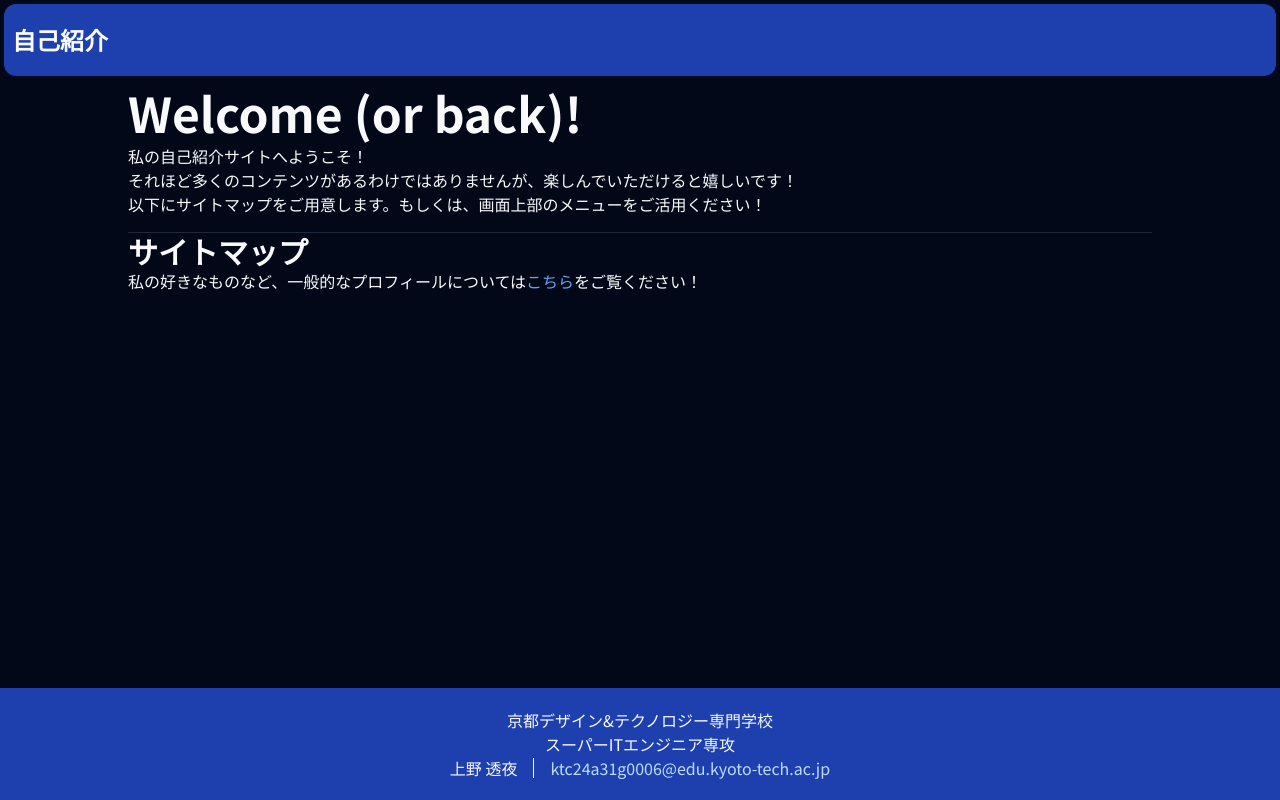
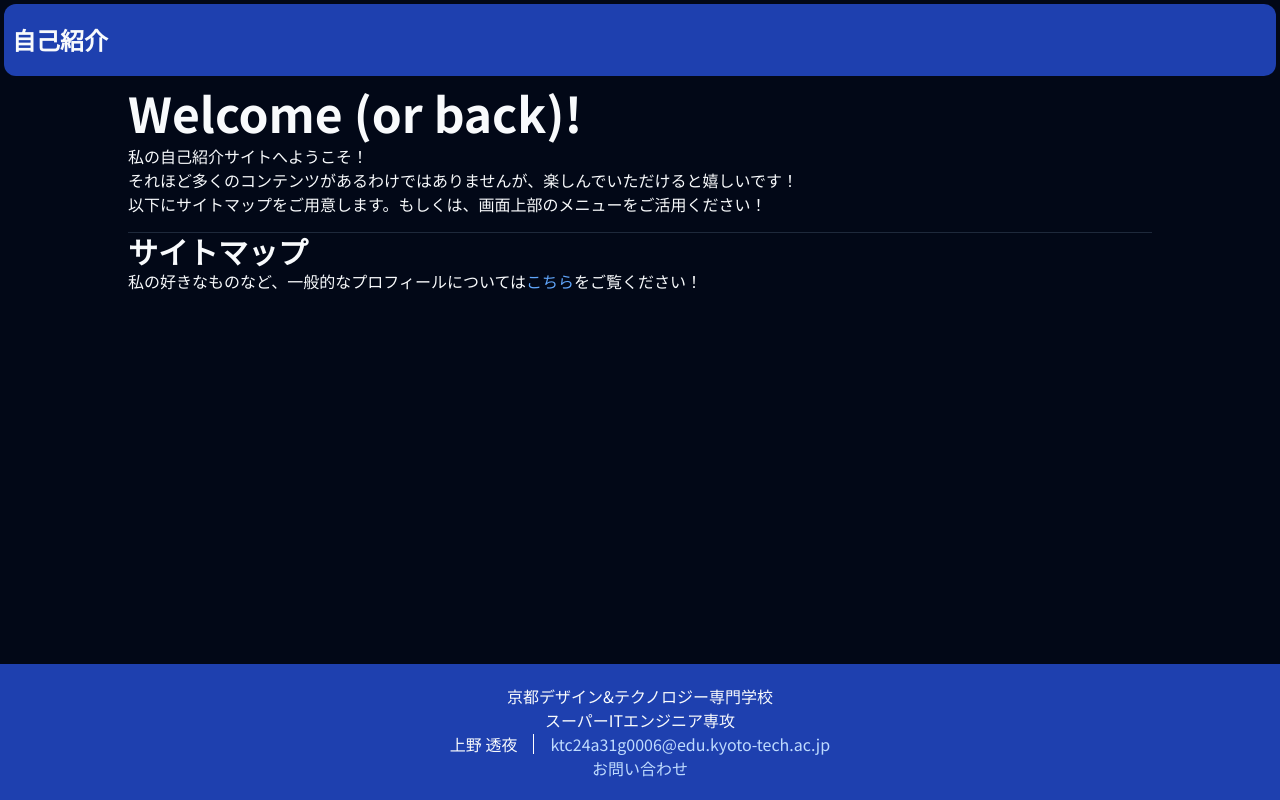
Before and after one commit to Shieru-ktc/about-me, a Next.js app: page / in a window 1280 px wide. Built offline with nearby package versions, Linux system fonts and the light colour scheme.

Commit message:
お問い合わせをフッターに入れたよ

```diff
--- a/components/Footer.tsx
+++ b/components/Footer.tsx
@@ -1,9 +1,10 @@
 import { Separator } from "./ui/separator";
+import Link from "next/link"
 
 const Footer: React.FC = () => {
   return (
     <>
-      <div className="mt-[100px] bg-blue-200 p-5 dark:bg-blue-800">
+      <div className="mt-[50px] bg-blue-200 p-5 dark:bg-blue-800">
         <div className="w-max-96 text-center">
           <div className="border-spacing-90">
             <div>京都デザイン&テクノロジー専門学校</div>
@@ -23,6 +24,7 @@ const Footer: React.FC = () => {
                 </a>
               </div>
             </div>
+            <Link href="/contact" className="text-blue-600 dark:text-blue-200 hover:underline">お問い合わせ</Link>
           </div>
         </div>
       </div>
```
